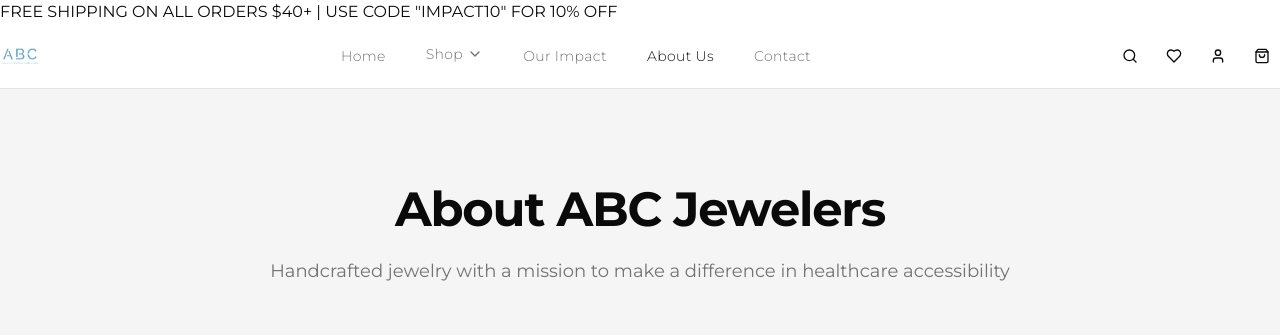
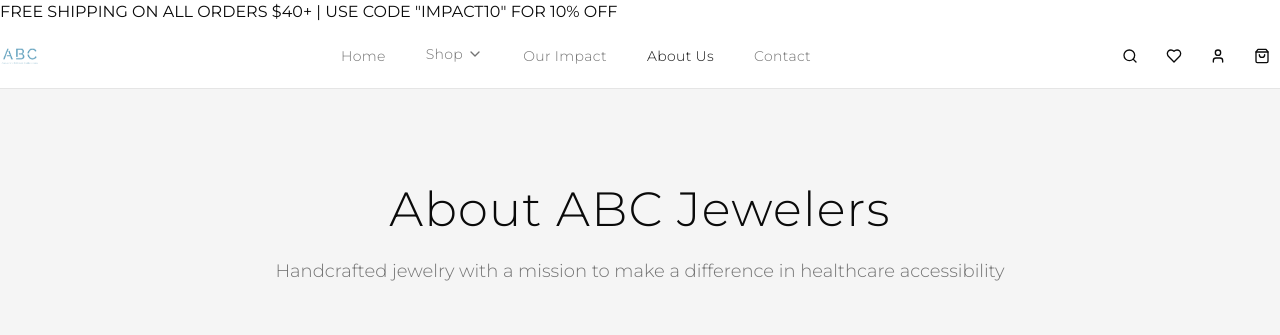
Before and after one commit to aarushi-lakhi/ABC-Jewelers, a Next.js app in the folder frontend/: page /about in a window 1280 px wide. Shown: the top 335 px of the page. Built offline with nearby package versions, Linux system fonts and the light colour scheme.

Commit message:
update about page hero section to match impact/contact pages

```diff
--- a/frontend/src/app/about/page.tsx
+++ b/frontend/src/app/about/page.tsx
@@ -6,11 +6,11 @@ export default function AboutPage() {
   return (
     <div className="flex flex-col">
       {/* Hero Section */}
-      <section className="bg-accent paper-texture py-16 md:py-24 torn-paper-bottom">
+      <section className="bg-accent brown-paper py-16 md:py-24 torn-paper-bottom">
         <div className="container">
           <div className="mx-auto max-w-3xl text-center">
-            <h1 className="text-4xl font-bold tracking-tight md:text-5xl">About ABC Jewelers</h1>
-            <p className="mt-6 text-lg text-muted-foreground">
+            <h1 className="text-4xl font-light tracking-wide md:text-5xl">About ABC Jewelers</h1>
+            <p className="mt-6 text-lg text-muted-foreground font-light">
               Handcrafted jewelry with a mission to make a difference in healthcare accessibility
             </p>
           </div>
```
